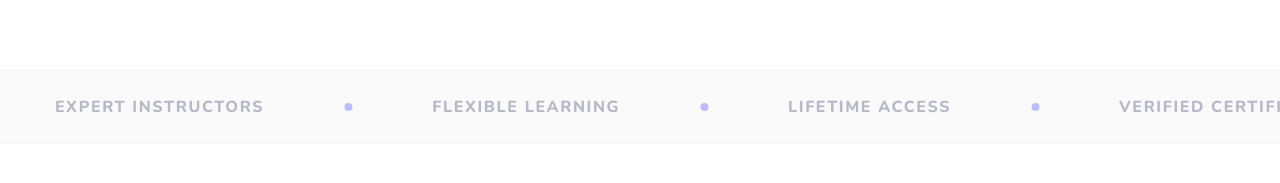
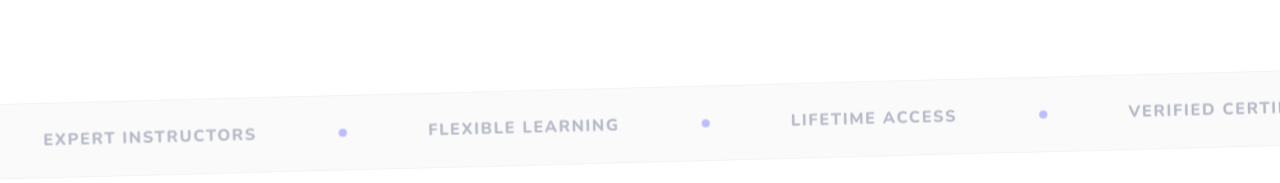
Before and after one commit to Foxses-Studio/tutor-space, a Next.js app: page / in a window 1280 px wide. Shown: the part 656-839 px from the top of the page. Before the commit the page ends 800 px from the top, so only its background shows below. Built offline with nearby package versions, Linux system fonts and the light colour scheme; no server answers.

Commit message:
style: slant marquee slightly upward on the right side using rotate transform

```diff
--- a/components/Marquee.tsx
+++ b/components/Marquee.tsx
@@ -2,7 +2,7 @@ import React from 'react'
 
 export default function Marquee() {
   return (
-    <div className="w-full bg-[#fafafa] border-y border-zinc-100 py-6 overflow-hidden relative select-none z-10">
+    <div className="w-full bg-[#fafafa] border-y border-zinc-100 py-6 overflow-hidden relative select-none z-10 transform -rotate-[1.5deg] scale-[1.02] origin-center my-6">
       <div className="animate-marquee-track flex gap-20">
 
         {/* Marquee Group 1 */}
```
